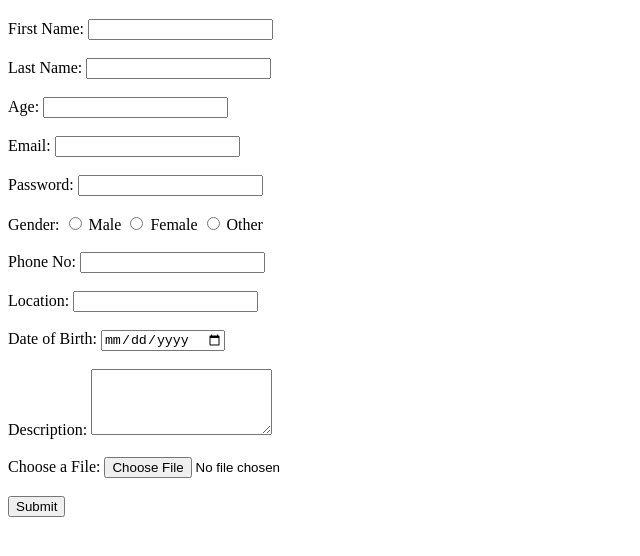
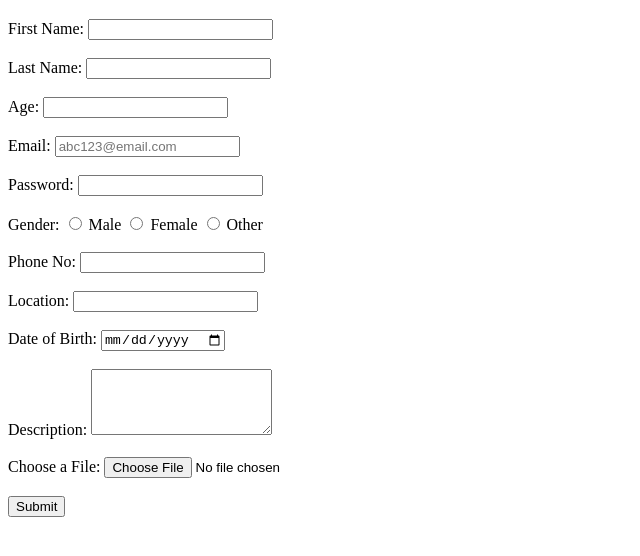
Before and after one commit to usmankhuram123/Table, a plain HTML site: page form.html in a window 1280 px wide. Shown: the part 48-604 px from the top of the page, without its empty margins (0-640 px from the left). Drawn offline with Linux system fonts and the light colour scheme.

Commit message:
Adding placeholder

```diff
--- a/form.html
+++ b/form.html
@@ -27,7 +27,7 @@
     <br>
     <div>
     <label for="email">Email:</label>
-    <input type="email" id="email" name="email" required>
+    <input type="email" id="email" name="email" placeholder="abc123@email.com" required>
     </div>
     <br>
     <div>
```
